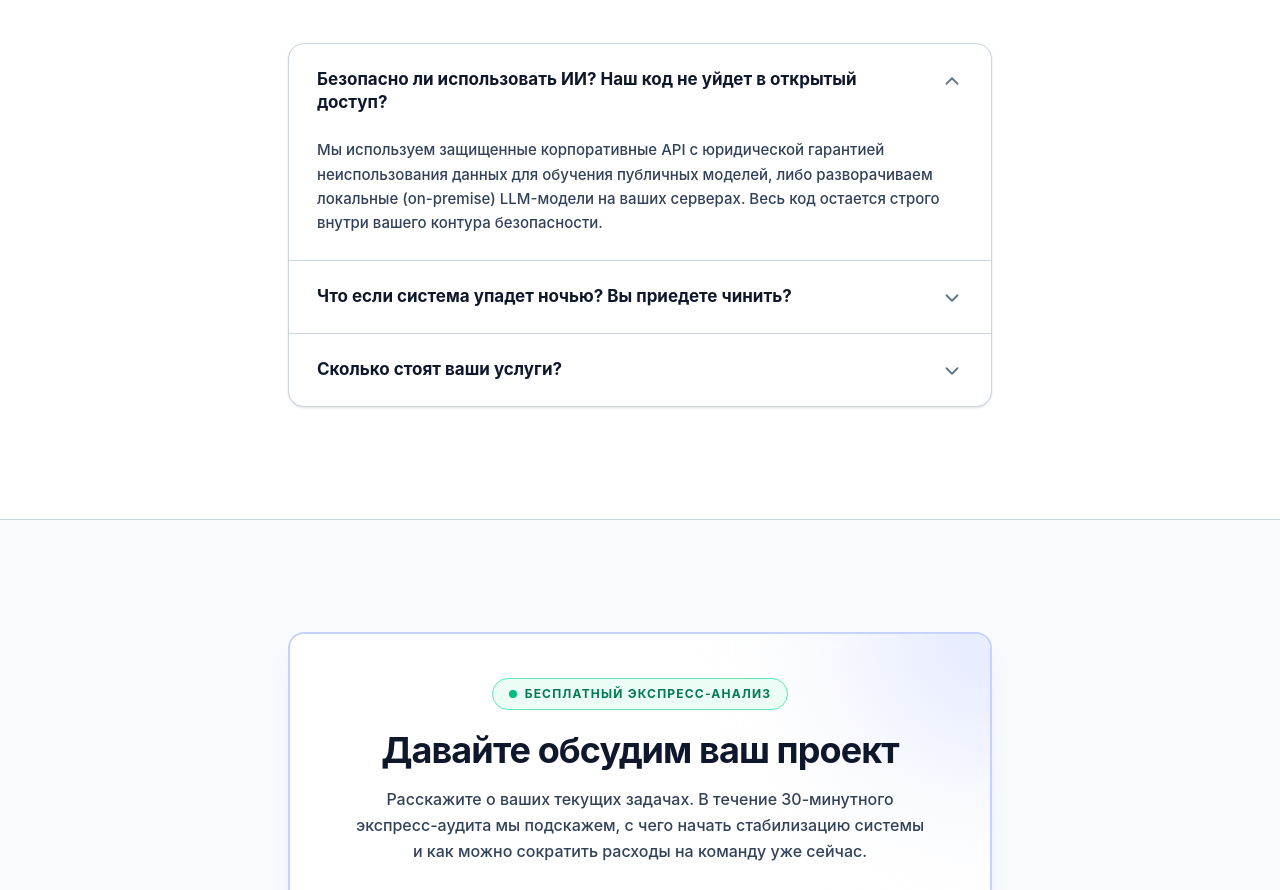
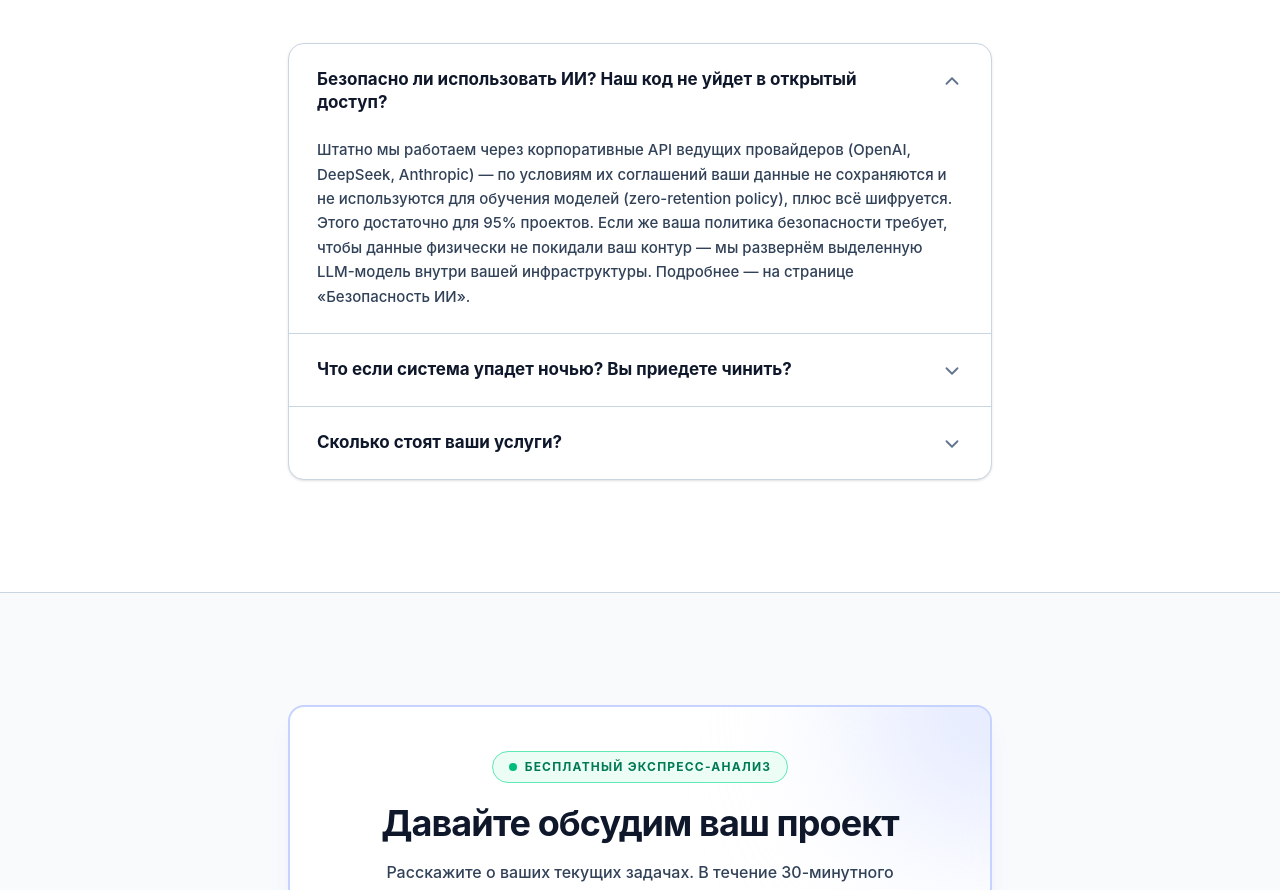
Before and after one commit to kv4/axiomui.ru, a React (Vite) app: page / in a window 1280 px wide. Shown: the part 4860-5750 px from the top of the page. Built offline with nearby package versions, Linux system fonts and the light colour scheme.

Commit message:
update FAQ: clarify standard API security vs private contour

```diff
--- a/src/App.tsx
+++ b/src/App.tsx
@@ -312,7 +312,7 @@ function Pricing() {
 const FAQ_ITEMS = [
   {
     q: "Безопасно ли использовать ИИ? Наш код не уйдет в открытый доступ?",
-    a: "Мы используем защищенные корпоративные API с юридической гарантией неиспользования данных для обучения публичных моделей, либо разворачиваем локальные (on-premise) LLM-модели на ваших серверах. Весь код остается строго внутри вашего контура безопасности.",
+    a: "Штатно мы работаем через корпоративные API ведущих провайдеров (OpenAI, DeepSeek, Anthropic) — по условиям их соглашений ваши данные не сохраняются и не используются для обучения моделей (zero-retention policy), плюс всё шифруется. Этого достаточно для 95% проектов. Если же ваша политика безопасности требует, чтобы данные физически не покидали ваш контур — мы развернём выделенную LLM-модель внутри вашей инфраструктуры. Подробнее — на странице «Безопасность ИИ».",
   },
   {
     q: "Что если система упадет ночью? Вы приедете чинить?",
```
